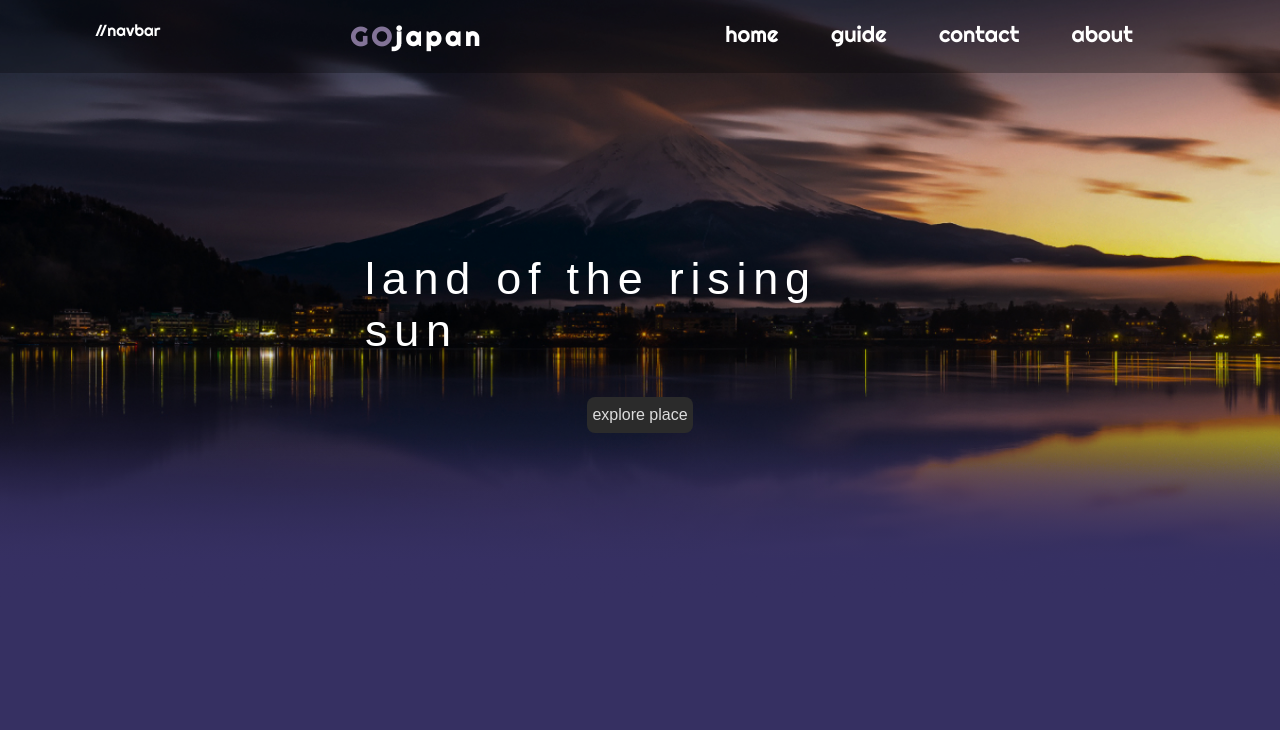
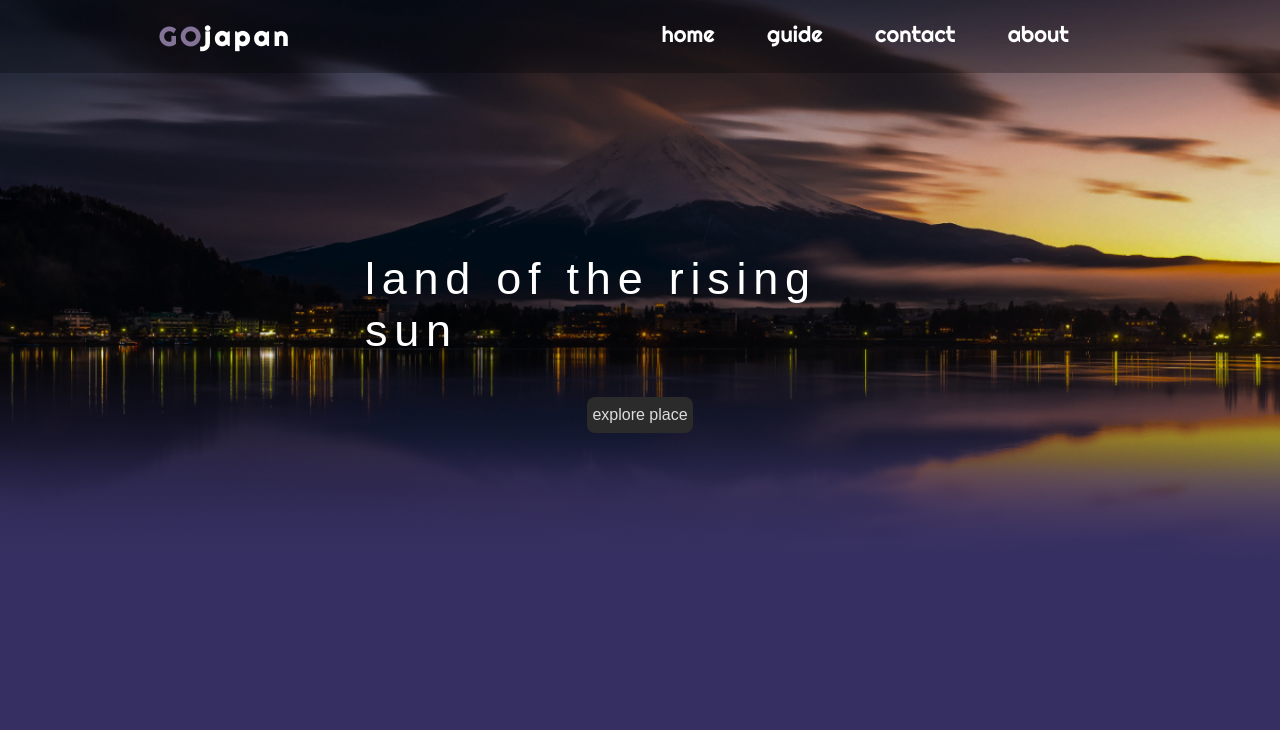
Before and after one commit to odyotmanda/odyotmanda.github.io, a plain HTML site: page index.html in a window 1280 px wide. Shown: the top 730 px of the page. Drawn offline with nearby package versions, Linux system fonts and the light colour scheme; a web font is replaced by a local one.

Commit message:
kesalahan komen

```diff
--- a/index.html
+++ b/index.html
@@ -17,7 +17,8 @@
 <body>
 <div class="img1"></div>
 
-<nav>  //navbar
+<!-- nav -->
+<nav>
         <h4><span>GO</span>japan</h4>
 
         <ul>
@@ -48,7 +49,7 @@
 
 </div>
 
-//card
+<!-- card -->
 <div data-aos="fade-up" data-aos-duration="1400" class="cont3">
     <h3>favorite destination</h3>
     <div class="dst">
@@ -65,7 +66,7 @@
 </div>
 
 
-//subscribe
+<!-- subs -->
 <div data-aos="flip-up" data-aos-duration="1600" class="sub">
 
     <div class="kiri">
@@ -81,7 +82,7 @@
 
 
 
-//link contact
+<!-- link -->
 <div class="contact">
     <div class="bawah">
         <div class="logo">
@@ -124,7 +125,7 @@
 </div>
 
 
-//footer
+<!-- footer -->
 <footer>
     <div class="foo">
         <p>create and design by ody,rio and clara</p>
```
